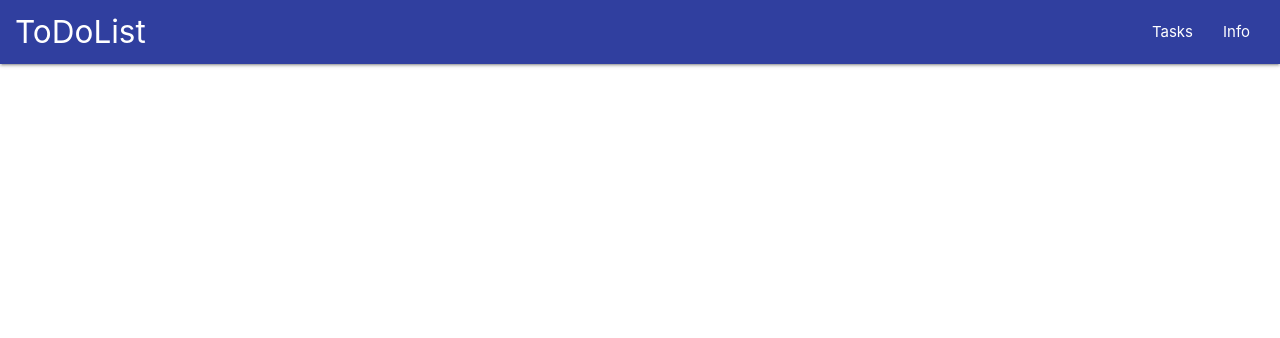
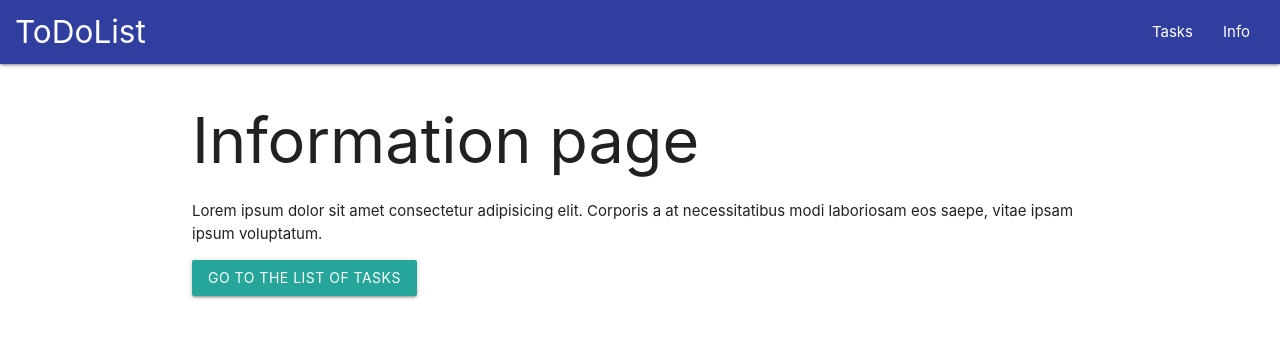
Before and after one commit to DanEXPC/to-do-list-app, a React (Create React App) app: page /about in a window 1280 px wide. Shown: the top 338 px of the page. Built offline with nearby package versions, Linux system fonts and the light colour scheme.

Commit message:
Adding navigation between pages

```diff
--- a/package.json
+++ b/package.json
@@ -10,8 +10,10 @@
     "@types/node": "^12.19.15",
     "@types/react": "^16.14.2",
     "@types/react-dom": "^16.9.10",
+    "@types/react-router-dom": "^5.1.7",
     "react": "^17.0.1",
     "react-dom": "^17.0.1",
+    "react-router-dom": "^5.2.0",
     "react-scripts": "4.0.1",
     "typescript": "^4.1.3",
     "web-vitals": "^0.2.4"
--- a/src/App.tsx
+++ b/src/App.tsx
@@ -1,15 +1,20 @@
-import React from 'react';
+import React from 'react'
+import { BrowserRouter, Switch, Route } from 'react-router-dom'
 import { Navbar } from './components/Navbar'
+import { AboutPage } from './pages/AboutPage'
+import { TodosPage } from './pages/TodosPage'
 
 const App: React.FC = () => {
-
-
-  return <>
-    <Navbar />
-    <div className="container">
-
-    </div>
-  </>
+  return (
+    <BrowserRouter>
+      <Navbar />
+      <div className="container">
+        <Switch>
+          <Route component={TodosPage} path="/" exact />
+          <Route component={AboutPage} path="/about" />
+        </Switch>
+      </div>
+    </BrowserRouter>
+  )
 }
-
 export default App;
--- a/src/components/Navbar.tsx
+++ b/src/components/Navbar.tsx
@@ -1,12 +1,13 @@
 import React from 'react'
+import { NavLink } from 'react-router-dom'
 
 export const Navbar: React.FC = () => (
     <nav>
         <div className="nav-wrapper indigo darken-2 px1">
             <a href="/" className ="brand-logo">ToDoList</a>
             <ul className="right hide-on-med-and-down">
-                <li><a href="/">Tasks</a></li>
-                <li><a href="/">Info</a></li>
+                <li><NavLink to="/">Tasks</NavLink></li>
+                <li><NavLink to="/about">Info</NavLink></li>
             </ul>
         </div>
     </nav>
--- a/src/pages/AboutPage.tsx
+++ b/src/pages/AboutPage.tsx
@@ -1,11 +1,13 @@
 import React from 'react'
+import { useHistory } from 'react-router-dom'
 
 export const AboutPage: React.FC = () => {
+  const history = useHistory()
   return(
     <>
       <h1>Information page</h1>
       <p>Lorem ipsum dolor sit amet consectetur adipisicing elit. Corporis a at necessitatibus modi laboriosam eos saepe, vitae ipsam ipsum voluptatum.</p>
-      <button className="btn">Go to the list of tasks</button>
+      <button className="btn" onClick={() => history.push('/')}>Go to the list of tasks</button>
     </>
   )
 }
```
Also changed, not shown: 2 other files (tests, documents, lock files or other folders).
